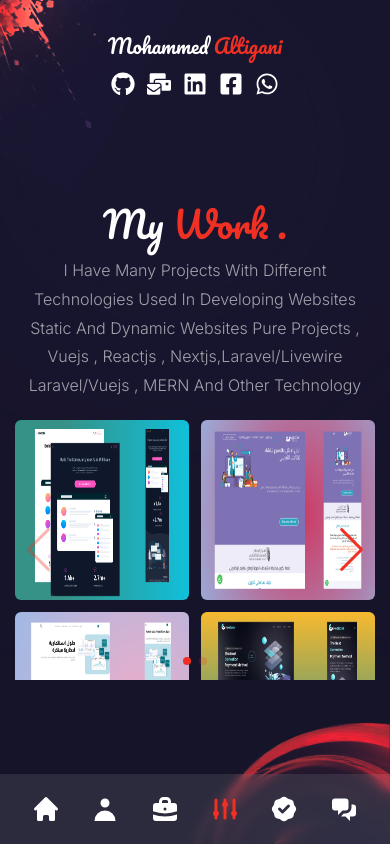
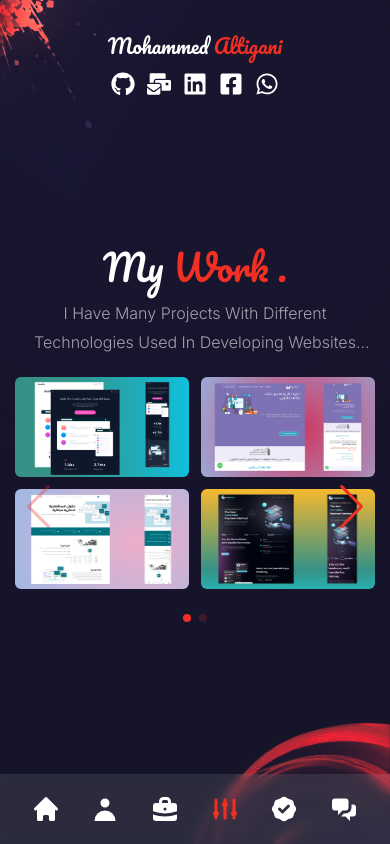
Before and after one commit to jksaWork/jksaWork, a Next.js app: page /work in a window 390 px wide. Built offline with nearby package versions, Linux system fonts and the light colour scheme.

Commit message:
Handel My Work Section

```diff
--- a/app/work/WorkComponent.tsx
+++ b/app/work/WorkComponent.tsx
@@ -17,7 +17,7 @@ function WorkComponent() {
           exit="hidden"
           initial="hidden"
           className={
-            " md:w-[30vw]   flex flex-col mb-5 md:mb-0 text-center md:text-left md:justify-start"
+            " md:w-[30vw]  max-sm:line-clamp-3 flex flex-col mb-5 md:mb-0 text-center md:text-left md:justify-start"
           }
         >
           <h2 className={pacifico.className + " text-4xl capitalize md:mt-3"}>
--- a/components/WorkSlider.tsx
+++ b/components/WorkSlider.tsx
@@ -60,7 +60,7 @@ const WorkSilder = () => {
                           </span>
                         </div>
                       </Link>
-                      <div className="image_container h-[180px] overflow-hidden w-full">
+                      <div className="image_container md:h-[180px] h-[100px] overflow-hidden w-full">
                         <Image
                           src={el.path}
                           alt="Project Image"
--- a/constant/index.tsx
+++ b/constant/index.tsx
@@ -226,13 +226,11 @@ export const workSlides: workSlidesTypes = {
           title: "title",
           path: "/thumb1.jpg",
           url: "https://next-js-ai-powered-prompts.vercel.app",
-
         },
         {
           title: "title",
           path: "/thumb2.jpg",
           url: "https://next-js-ai-powered-prompts.vercel.app",
-
         },
         {
           title: "title",
```
